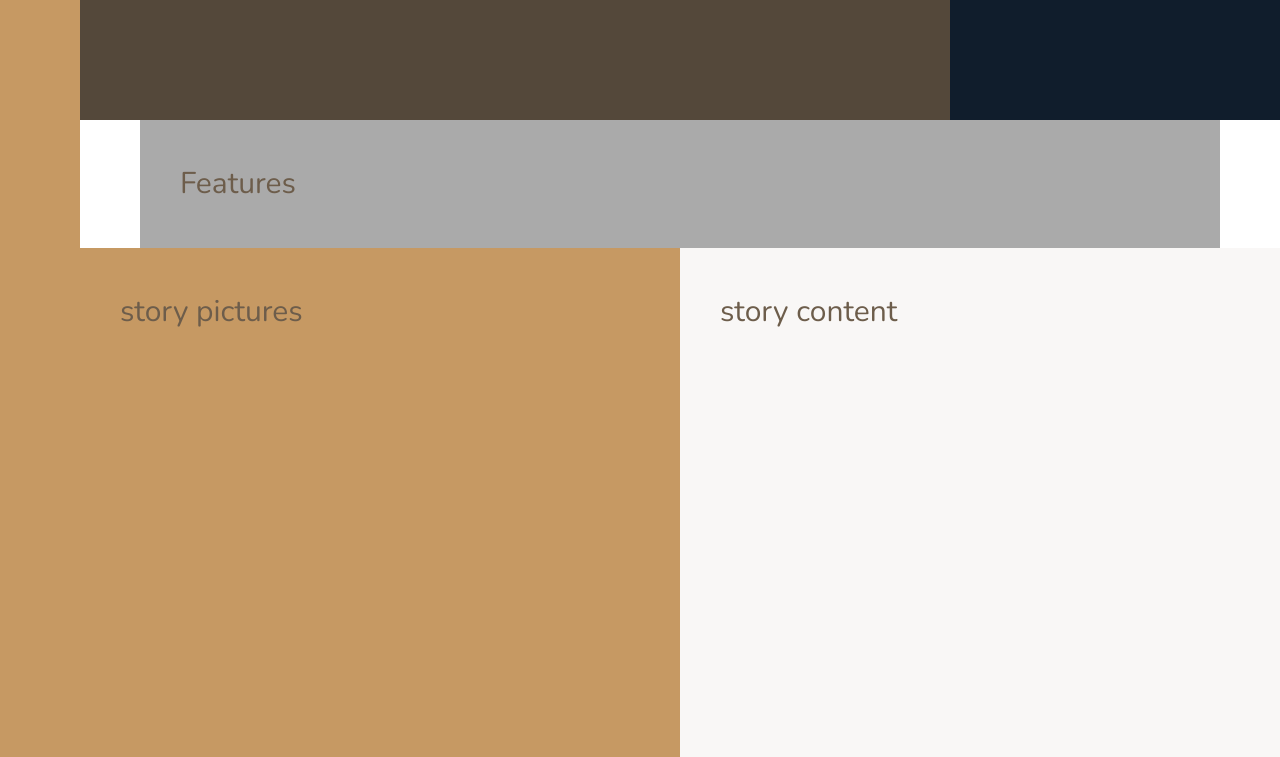
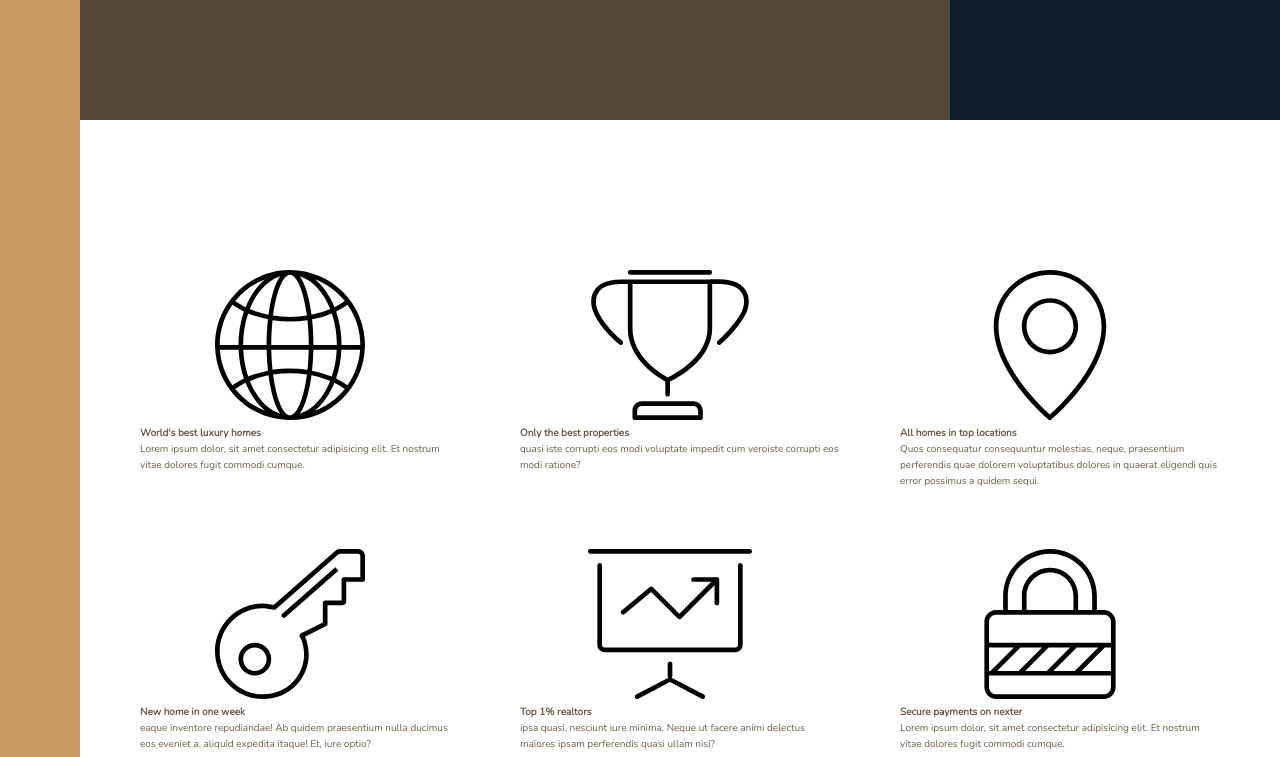
Before and after one commit to MhmodTayel/Nexter, a website: page index.html in a window 1280 px wide. Shown: the part 520-1277 px from the top of the page. Drawn offline with nearby package versions, Linux system fonts and the light colour scheme.

Commit message:
row feature items

```diff
--- a/index.html
+++ b/index.html
@@ -18,7 +18,69 @@
     <div class="sidebar">Sidebar</div>
     <header class="header">Header</header>
     <div class="realtors">Top 3 Realtors</div>
-    <section class="features">Features</section>
+    <section class="features">
+      <div class="feature">
+        <svg class="feature__icon">
+          <use xlink:href="img/sprite.svg#icon-global"></use>
+        </svg>
+        <h4 class="heading-4">World's best luxury homes</h4>
+        <p>
+          Lorem ipsum dolor, sit amet consectetur adipisicing elit. Et nostrum
+          vitae dolores fugit commodi cumque.
+        </p>
+      </div>
+      <div class="feature">
+        <svg class="feature__icon">
+          <use xlink:href="img/sprite.svg#icon-trophy"></use>
+        </svg>
+        <h4 class="heading-4">Only the best properties</h4>
+        <p>
+          quasi iste corrupti eos modi voluptate impedit cum veroiste corrupti
+          eos modi ratione?
+        </p>
+      </div>
+      <div class="feature">
+        <svg class="feature__icon">
+          <use xlink:href="img/sprite.svg#icon-map-pin"></use>
+        </svg>
+        <h4 class="heading-4">All homes in top locations</h4>
+        <p>
+          Quos consequatur consequuntur molestias, neque, praesentium
+          perferendis quae dolorem voluptatibus dolores in quaerat eligendi quis
+          error possimus a quidem sequi.
+        </p>
+      </div>
+      <div class="feature">
+        <svg class="feature__icon">
+          <use xlink:href="img/sprite.svg#icon-key"></use>
+        </svg>
+        <h4 class="heading-4">New home in one week</h4>
+        <p>
+          eaque inventore repudiandae! Ab quidem praesentium nulla ducimus eos
+          eveniet a, aliquid expedita itaque! Et, iure optio?
+        </p>
+      </div>
+      <div class="feature">
+        <svg class="feature__icon">
+          <use xlink:href="img/sprite.svg#icon-presentation"></use>
+        </svg>
+        <h4 class="heading-4">Top 1% realtors</h4>
+        <p>
+          ipsa quasi, nesciunt iure minima. Neque ut facere animi delectus
+          maiores ipsam perferendis quasi ullam nisi?
+        </p>
+      </div>
+      <div class="feature">
+        <svg class="feature__icon">
+          <use xlink:href="img/sprite.svg#icon-lock"></use>
+        </svg>
+        <h4 class="heading-4">Secure payments on nexter</h4>
+        <p>
+          Lorem ipsum dolor, sit amet consectetur adipisicing elit. Et nostrum
+          vitae dolores fugit commodi cumque.
+        </p>
+      </div>
+    </section>
     <div class="story__pictures">story pictures</div>
     <div class="story__content">story content</div>
     <section class="homes">Homes</section>
--- a/sass/_base.scss
+++ b/sass/_base.scss
@@ -41,9 +41,4 @@ body {
     [sidebar-start] 8rem[sidebar-end full-start] minmax(6rem, 1fr)
     [center-start] repeat(8, [col-start] minmax(min-content, 14rem) [col-end])
     [center-end] minmax(6rem, 1fr) [full-end];
-
-  & > * {
-    padding: 40px;
-    font-size: 3rem;
-  }
 }
--- a/sass/_features.scss
+++ b/sass/_features.scss
@@ -1,4 +1,8 @@
 .features {
-  background-color: $color-grey-light-2;
   grid-column: center-start/center-end;
+
+  margin: 15rem 0;
+  display: grid;
+  grid-template-columns: repeat(3, 1fr);
+  grid-gap: 6rem;
 }
```
Also changed, not shown: css/style.css.
